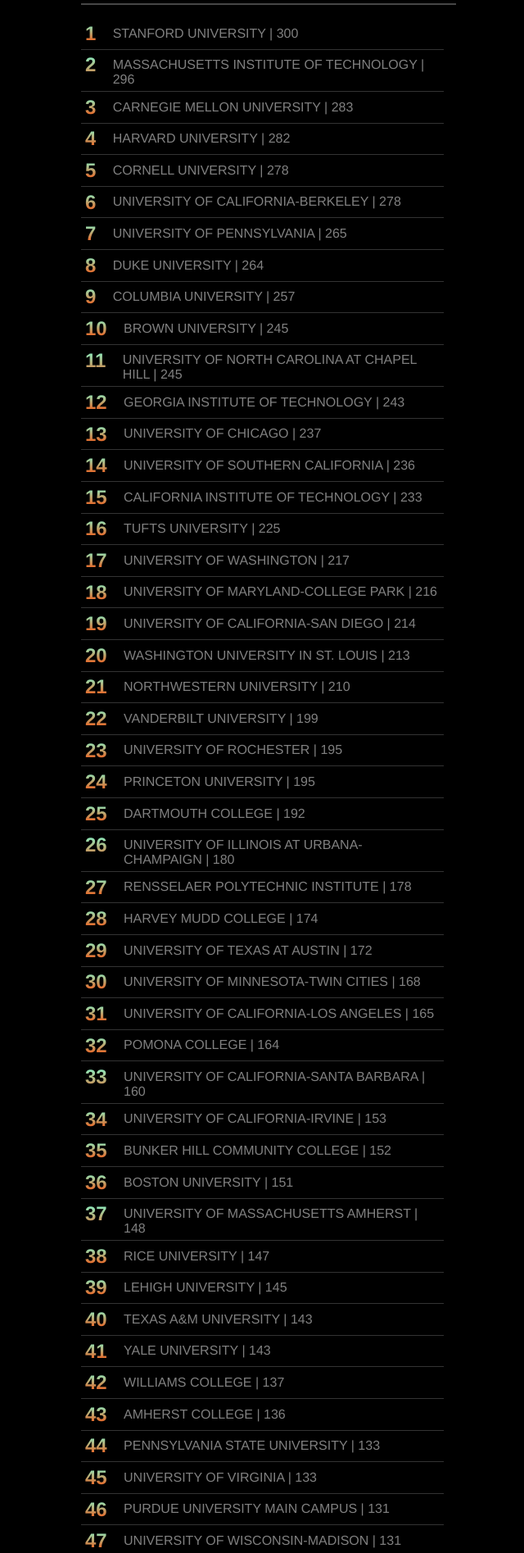
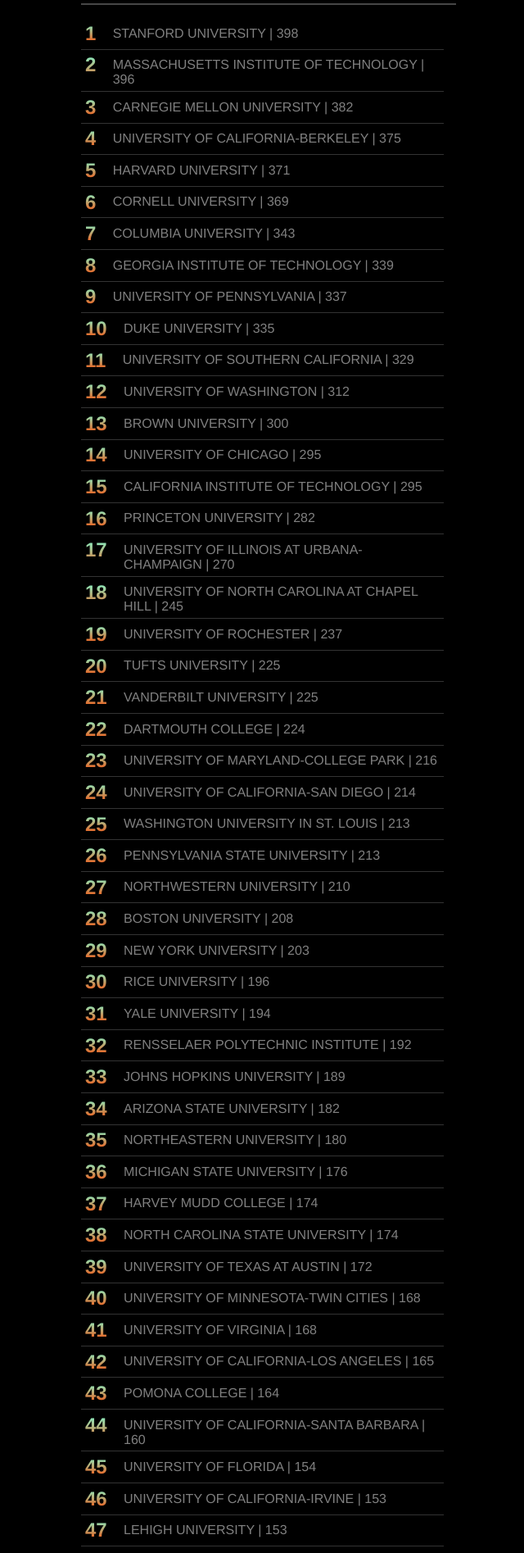
Before and after one commit to Sjviray814/college-scraper-website, a React (Create React App) app: page / in a window 1280 px wide. Shown: the part 120-2015 px from the top of the page at 82% size, without its empty margins (312-952 px from the left). Built offline with nearby package versions, Linux system fonts and the light colour scheme.

Commit message:
Update colleges.js
Added 4th website hope it doesnt break

```diff
--- a/src/Searchbar/colleges.js
+++ b/src/Searchbar/colleges.js
@@ -1,146 +1,153 @@
-const colleges = [{ 'STANFORD UNIVERSITY': 300 },
-{ 'MASSACHUSETTS INSTITUTE OF TECHNOLOGY': 296 },
-{ 'CARNEGIE MELLON UNIVERSITY': 283 },
-{ 'HARVARD UNIVERSITY': 282 },
-{ 'CORNELL UNIVERSITY': 278 },
-{ 'UNIVERSITY OF CALIFORNIA-BERKELEY': 278 },
-{ 'UNIVERSITY OF PENNSYLVANIA': 265 },
-{ 'DUKE UNIVERSITY': 264 },
-{ 'COLUMBIA UNIVERSITY': 257 },
-{ 'BROWN UNIVERSITY': 245 },
+const colleges = [
+  { 'STANFORD UNIVERSITY': 398 },
+  { 'MASSACHUSETTS INSTITUTE OF TECHNOLOGY': 396 },
+  { 'CARNEGIE MELLON UNIVERSITY': 382 },
+  { 'UNIVERSITY OF CALIFORNIA-BERKELEY': 375 },
+  { 'HARVARD UNIVERSITY': 371 },
+  { 'CORNELL UNIVERSITY': 369 },
+  { 'COLUMBIA UNIVERSITY': 343 },
+  { 'GEORGIA INSTITUTE OF TECHNOLOGY': 339 },
+  { 'UNIVERSITY OF PENNSYLVANIA': 337 },
+  { 'DUKE UNIVERSITY': 335 },
+  { 'UNIVERSITY OF SOUTHERN CALIFORNIA': 329 },
+  { 'UNIVERSITY OF WASHINGTON': 312 },
+  { 'BROWN UNIVERSITY': 300 },
+  { 'UNIVERSITY OF CHICAGO': 295 },
+  { 'CALIFORNIA INSTITUTE OF TECHNOLOGY': 295 },
+  { 'PRINCETON UNIVERSITY': 282 },
+  { 'UNIVERSITY OF ILLINOIS AT URBANA-CHAMPAIGN': 270 },
   { 'UNIVERSITY OF NORTH CAROLINA AT CHAPEL HILL': 245 },
-{ 'GEORGIA INSTITUTE OF TECHNOLOGY': 243 },
-{ 'UNIVERSITY OF CHICAGO': 237 },
-{ 'UNIVERSITY OF SOUTHERN CALIFORNIA': 236 },
-{ 'CALIFORNIA INSTITUTE OF TECHNOLOGY': 233 },
+  { 'UNIVERSITY OF ROCHESTER': 237 },
   { 'TUFTS UNIVERSITY': 225 },
-{ 'UNIVERSITY OF WASHINGTON': 217 },
+  { 'VANDERBILT UNIVERSITY': 225 },
+  { 'DARTMOUTH COLLEGE': 224 },
   { 'UNIVERSITY OF MARYLAND-COLLEGE PARK': 216 },
   { 'UNIVERSITY OF CALIFORNIA-SAN DIEGO': 214 },
   { 'WASHINGTON UNIVERSITY IN ST. LOUIS': 213 },
+  { 'PENNSYLVANIA STATE UNIVERSITY': 213 },
   { 'NORTHWESTERN UNIVERSITY': 210 },
-{ 'VANDERBILT UNIVERSITY': 199 },
-{ 'UNIVERSITY OF ROCHESTER': 195 },
-{ 'PRINCETON UNIVERSITY': 195 },
-{ 'DARTMOUTH COLLEGE': 192 },
-{ 'UNIVERSITY OF ILLINOIS AT URBANA-CHAMPAIGN': 180 },
-{ 'RENSSELAER POLYTECHNIC INSTITUTE': 178 },
+  { 'BOSTON UNIVERSITY': 208 },
+  { 'NEW YORK UNIVERSITY': 203 },
+  { 'RICE UNIVERSITY': 196 },
+  { 'YALE UNIVERSITY': 194 },
+  { 'RENSSELAER POLYTECHNIC INSTITUTE': 192 },
+  { 'JOHNS HOPKINS UNIVERSITY': 189 },
+  { 'ARIZONA STATE UNIVERSITY': 182 },
+  { 'NORTHEASTERN UNIVERSITY': 180 },
+  { 'MICHIGAN STATE UNIVERSITY': 176 },
   { 'HARVEY MUDD COLLEGE': 174 },
+  { 'NORTH CAROLINA STATE UNIVERSITY': 174 },
   { 'UNIVERSITY OF TEXAS AT AUSTIN': 172 },
   { 'UNIVERSITY OF MINNESOTA-TWIN CITIES': 168 },
+  { 'UNIVERSITY OF VIRGINIA': 168 },
   { 'UNIVERSITY OF CALIFORNIA-LOS ANGELES': 165 },
   { 'POMONA COLLEGE': 164 },
   { 'UNIVERSITY OF CALIFORNIA-SANTA BARBARA': 160 },
+  { 'UNIVERSITY OF FLORIDA': 154 },
   { 'UNIVERSITY OF CALIFORNIA-IRVINE': 153 },
+  { 'LEHIGH UNIVERSITY': 153 },
   { 'BUNKER HILL COMMUNITY COLLEGE': 152 },
-{ 'BOSTON UNIVERSITY': 151 },
   { 'UNIVERSITY OF MASSACHUSETTS AMHERST': 148 },
-{ 'RICE UNIVERSITY': 147 },
-{ 'LEHIGH UNIVERSITY': 145 },
   { 'TEXAS A&M UNIVERSITY': 143 },
-{ 'YALE UNIVERSITY': 143 },
   { 'WILLIAMS COLLEGE': 137 },
   { 'AMHERST COLLEGE': 136 },
-{ 'PENNSYLVANIA STATE UNIVERSITY': 133 },
-{ 'UNIVERSITY OF VIRGINIA': 133 },
   { 'PURDUE UNIVERSITY MAIN CAMPUS': 131 },
   { 'UNIVERSITY OF WISCONSIN-MADISON': 131 },
   { 'STATE UNIVERSITY OF NEW YORK AT STONY BROOK': 126 },
+  { 'EMORY UNIVERSITY': 126 },
+  { 'CASE WESTERN RESERVE UNIVERSITY': 124 },
   { 'CARLETON COLLEGE': 122 },
-{ 'NORTH CAROLINA STATE UNIVERSITY': 120 },
+  { 'VIRGINIA POLYTECHNIC INSTITUTE AND STATE UNIVERSITY': 121 },
   { 'UNIVERSITY OF GEORGIA': 119 },
-{ 'NEW YORK UNIVERSITY': 118 },
-{ 'EMORY UNIVERSITY': 116 },
   { 'WORCESTER POLYTECHNIC INSTITUTE': 116 },
   { 'OHIO STATE UNIVERSITY': 114 },
-{ 'CASE WESTERN RESERVE UNIVERSITY': 112 },
-{ 'MICHIGAN STATE UNIVERSITY': 111 },
-{ 'NORTHEASTERN UNIVERSITY': 110 },
+  { 'UNIVERSITY OF NOTRE DAME': 107 },
   { 'ROSE-HULMAN INSTITUTE OF TECHNOLOGY': 105 },
-{ 'JOHNS HOPKINS UNIVERSITY': 105 },
   { 'BRANDEIS UNIVERSITY': 104 },
-{ 'ARIZONA STATE UNIVERSITY': 101 },
+  { 'UNIVERSITY OF UTAH': 103 },
   { 'COLLEGE OF WILLIAM & MARY': 100 },
-{ 'UNIVERSITY OF FLORIDA': 94 },
   { 'UNIVERSITY OF CALIFORNIA-DAVIS': 94 },
+  { 'IOWA STATE UNIVERSITY': 94 },
+  { 'UNIVERSITY OF ARIZONA': 90 },
   { 'GRINNELL COLLEGE': 86 },
   { 'UNIVERSITY OF MICHIGAN': 84 },
   { 'UNIVERSITY OF MICHIGAN-ANN ARBOR': 84 },
   { 'UNIVERSITY OF CALIFORNIA-SANTA CRUZ': 77 },
+  { 'UNIVERSITY OF CENTRAL FLORIDA': 73 },
   { 'GEORGETOWN UNIVERSITY': 72 },
   {
     'LOUISIANA STATE UNIVERSITY AND AGRICULTURAL AND MECHANICAL COLLEGE': 72
   },
   { 'BOSTON COLLEGE': 71 },
-{ 'IOWA STATE UNIVERSITY': 71 },
-{ 'UNIVERSITY OF NOTRE DAME': 70 },
+  { 'UNIVERSITY OF SOUTH FLORIDA': 71 },
   { 'UNIVERSITY OF CALIFORNIA-RIVERSIDE': 67 },
   { 'VIRGINIA TECH': 64 },
+  { 'UNIVERSITY OF PITTSBURGH': 64 },
   { 'INDIANA UNIVERSITY AT BLOOMINGTON': 63 },
   { 'STEVENS INSTITUTE OF TECHNOLOGY': 63 },
   { 'RUTGERS UNIVERSITY–NEW BRUNSWICK': 62 },
   { 'SAN JOSE STATE UNIVERSITY': 62 },
-{ 'UNIVERSITY OF UTAH': 62 },
   { 'UNIVERSITY OF PITTSBURGH PITTSBURGH CAMPUS': 62 },
   { 'VILLANOVA UNIVERSITY': 61 },
   { 'WELLESLEY COLLEGE': 60 },
   { 'COLORADO SCHOOL OF MINES': 60 },
   { 'STATE UNIVERSITY OF NEW YORK AT BUFFALO': 60 },
+  { 'OREGON STATE UNIVERSITY': 60 },
   { 'MIDDLEBURY COLLEGE': 59 },
   { 'UNIVERSITY OF NEBRASKA – LINCOLN': 59 },
   { 'BOWDOIN COLLEGE': 57 },
-{ 'UNIVERSITY OF SOUTH FLORIDA': 55 },
   { 'SWARTHMORE COLLEGE': 54 },
   { 'COLGATE UNIVERSITY': 54 },
-{ 'UNIVERSITY OF ARIZONA': 54 },
   { 'WAKE FOREST UNIVERSITY': 53 },
   { 'HAVERFORD COLLEGE': 51 },
   { 'ROCHESTER INSTITUTE OF TECHNOLOGY': 51 },
   { 'UNIVERSITY OF COLORADO AT BOULDER': 51 },
+  { 'UNIVERSITY OF DELAWARE': 51 },
   { 'UNIVERSITY OF CONNECTICUT': 50 },
   { 'LAGUARDIA COMMUNITY COLLEGE': 49 },
   { 'GEORGIA STATE UNIVERSITY': 46 },
   { 'COLLIN COUNTY COMMUNITY COLLEGE DISTRICT': 45 },
   { 'FLORIDA INSTITUTE OF TECHNOLOGY': 44 },
   { 'MOUNT HOLYOKE COLLEGE': 43 },
-{ 'VIRGINIA POLYTECHNIC INSTITUTE AND STATE UNIVERSITY': 43 },
   { 'CALIFORNIA POLYTECHNIC STATE UNIVERSITY': 41 },
   { 'UNIVERSITY OF COLORADO BOULDER': 41 },
   { 'NORTH HENNEPIN COMMUNITY COLLEGE': 41 },
+  { 'NEW JERSEY INSTITUTE OF TECHNOLOGY': 41 },
+  { 'STATE UNIVERSITY OF NEW YORK AT BINGHAMTON': 41 },
   { 'ST OLAF COLLEGE': 40 },
   { 'NORMANDALE COMMUNITY COLLEGE': 39 },
   { 'CLAREMONT MCKENNA COLLEGE': 38 },
   { 'FLORIDA STATE UNIVERSITY': 37 },
   { 'NORTHERN VIRGINIA COMMUNITY COLLEGE': 36 },
-{ 'OREGON STATE UNIVERSITY': 36 },
   { 'UNIVERSITY OF CINCINNATI MAIN CAMPUS': 36 },
+  { 'UNIVERSITY OF KENTUCKY': 36 },
   { 'DREXEL UNIVERSITY': 35 },
-{ 'UNIVERSITY OF KENTUCKY': 34 },
   { 'BRIGHAM YOUNG UNIVERSITY-PROVO': 33 },
   { 'SOUTHERN METHODIST UNIVERSITY': 32 },
   { 'CONNECTICUT COLLEGE': 31 },
+  { 'CLEMSON UNIVERSITY': 31 },
   { 'SMITH COLLEGE': 29 },
-{ 'UNIVERSITY OF DELAWARE': 29 },
   { 'UNIVERSITY OF IOWA': 29 },
+  { 'GEORGE WASHINGTON UNIVERSITY': 29 },
   { 'COLORADO STATE UNIVERSITY': 28 },
   { 'SAINT JOHNS UNIVERSITY': 28 },
   { 'UNIVERSITY OF ILLINOIS AT CHICAGO': 28 },
-{ 'CLEMSON UNIVERSITY': 27 },
   { 'DEPAUW UNIVERSITY': 27 },
   { 'SEATTLE UNIVERSITY': 26 },
   { 'UNIVERSITY OF OKLAHOMA NORMAN CAMPUS': 26 },
+  { 'FLORIDA INTERNATIONAL UNIVERSITY': 26 },
   { 'SYRACUSE UNIVERSITY': 25 },
   { 'UNIVERSITY OF PITTSBURGH-PITTSBURGH CAMPUS': 25 },
   { 'NORWALK COMMUNITY COLLEGE': 24 },
   { 'QUEENSBOROUGH COMMUNITY COLLEGE': 23 },
-{ 'UNIVERSITY OF CENTRAL FLORIDA': 23 },
   { 'WENTWORTH INSTITUTE OF TECHNOLOGY': 22 },
-{ 'GEORGE WASHINGTON UNIVERSITY': 22 },
   { 'OKLAHOMA STATE UNIVERSITY MAIN CAMPUS': 22 },
+  { 'AUBURN UNIVERSITY': 21 },
   { 'MICHIGAN TECHNOLOGICAL UNIVERSITY': 20 },
   { 'CITY UNIVERSITY OF NEW YORK GRAD. CENTER': 20 },
   { 'UNIVERSITY OF NEBRASKA–LINCOLN': 19 },
   { 'KENT STATE UNIVERSITY MAIN CAMPUS': 19 },
+  { 'ILLINOIS INSTITUTE OF TECHNOLOGY': 19 },
   { 'CITY COLLEGE OF NEW YORK': 18 },
   { 'GONZAGA UNIVERSITY': 18 },
   { 'UNIVERSITY OF TENNESSEE': 18 },
@@ -148,28 +155,22 @@ const colleges = [{ 'STANFORD UNIVERSITY': 300 },
   { 'UNIVERSITY OF MARYLAND BALTIMORE COUNTY': 17 },
   { 'BRIGHAM YOUNG UNIVERSITY': 15 },
   { 'STONEHILL COLLEGE': 15 },
-{ 'FLORIDA INTERNATIONAL UNIVERSITY': 15 },
   { 'CLARKSON UNIVERSITY': 14 },
   { 'CREIGHTON UNIVERSITY': 14 },
   { 'UNIVERSITY OF ARKANSAS': 13 },
-{ 'ILLINOIS INSTITUTE OF TECHNOLOGY': 13 },
   { 'UNIVERSITY OF MIAMI': 12 },
   { 'WASHINGTON STATE UNIVERSITY': 12 },
-{ 'AUBURN UNIVERSITY': 12 },
   { 'VASSAR COLLEGE': 11 },
   { 'LAKE AREA TECHNICAL INSTITUTE': 11 },
   { 'UNIVERSITY OF OREGON': 11 },
-{ 'NEW JERSEY INSTITUTE OF TECHNOLOGY': 10 },
+  { 'WAYNE STATE UNIVERSITY': 11 },
   { 'UNIVERSITY OF TEXAS AT DALLAS': 9 },
   { 'WHEATON COLLEGE ILLINOIS': 9 },
   { 'UNIVERSITY OF NEW MEXICO MAIN CAMPUS': 9 },
-{ 'UNIVERSITY OF PITTSBURGH': 8 },
   { 'BINGHAMTON UNIVERSITY': 8 },
-{ 'STATE UNIVERSITY OF NEW YORK AT BINGHAMTON': 8 },
   { 'UNIVERSITY OF ST THOMAS MINNESOTA': 7 },
   { 'UNIVERSITY OF ALABAMA': 6 },
   { 'UNIVERSITY OF PORTLAND': 6 },
-{ 'WAYNE STATE UNIVERSITY': 6 },
   { 'TULANE UNIVERSITY': 5 },
   { 'FURMAN UNIVERSITY': 5 },
   { 'UNIVERSITY OF TEXAS AT ARLINGTON': 4 },
```
Lines whose indentation alone changed are shown as unchanged.
